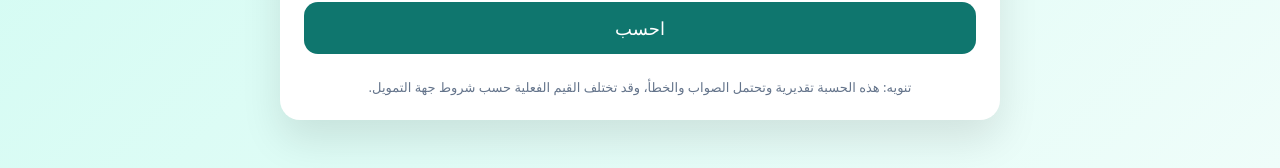
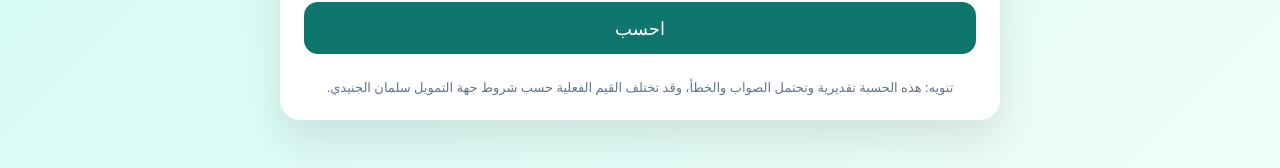
Before and after one commit to SalmanAljnidi/finance-calculator, a plain HTML site: page index.html in a window 1280 px wide. Shown: the part 582-750 px from the top of the page. Drawn offline with Linux system fonts and the light colour scheme.

Commit message:
Update index.html

```diff
--- a/index.html
+++ b/index.html
@@ -73,7 +73,8 @@
       <div class="result"><span>أعلى مبلغ تمويل مسموح به شامل الأرباح:</span><strong id="maxTotalWithProfit"></strong></div>
       <div class="result"><span>قسط أعلى مبلغ ممكن:</span><strong id="maxMonthly"></strong></div>
     </div>
-    <div class="note">تنويه: هذه الحسبة تقديرية وتحتمل الصواب والخطأ، وقد تختلف القيم الفعلية حسب شروط جهة التمويل.</div>
+    <div class="note">تنويه: هذه الحسبة تقديرية وتحتمل الصواب والخطأ، وقد تختلف القيم الفعلية حسب شروط جهة التمويل
+      سلمان الجنيدي.</div>
   </div>
   <script>
     function format(num){ return num.toLocaleString('ar-SA',{maximumFractionDigits:2})+' ريال'; }
```
